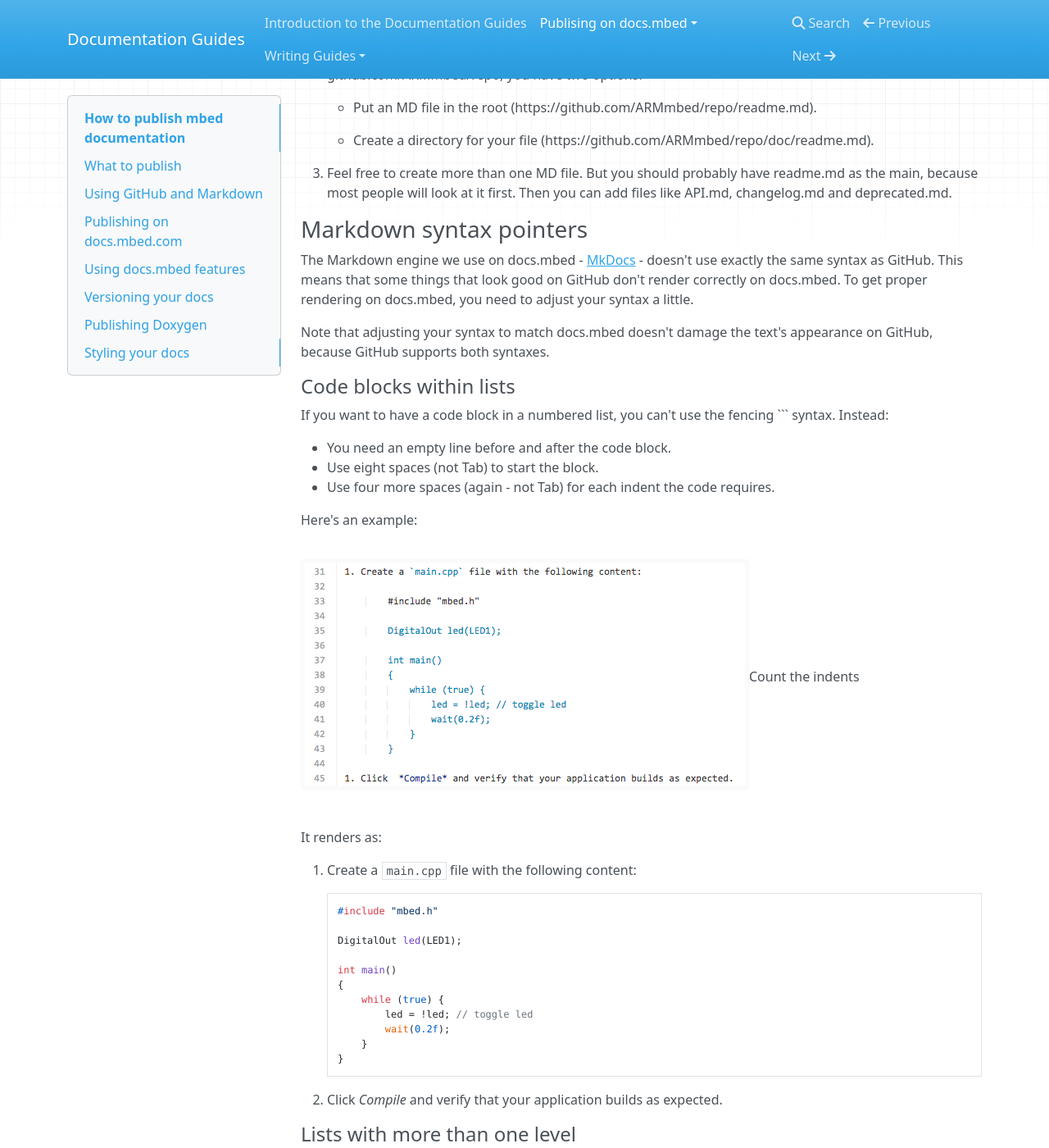
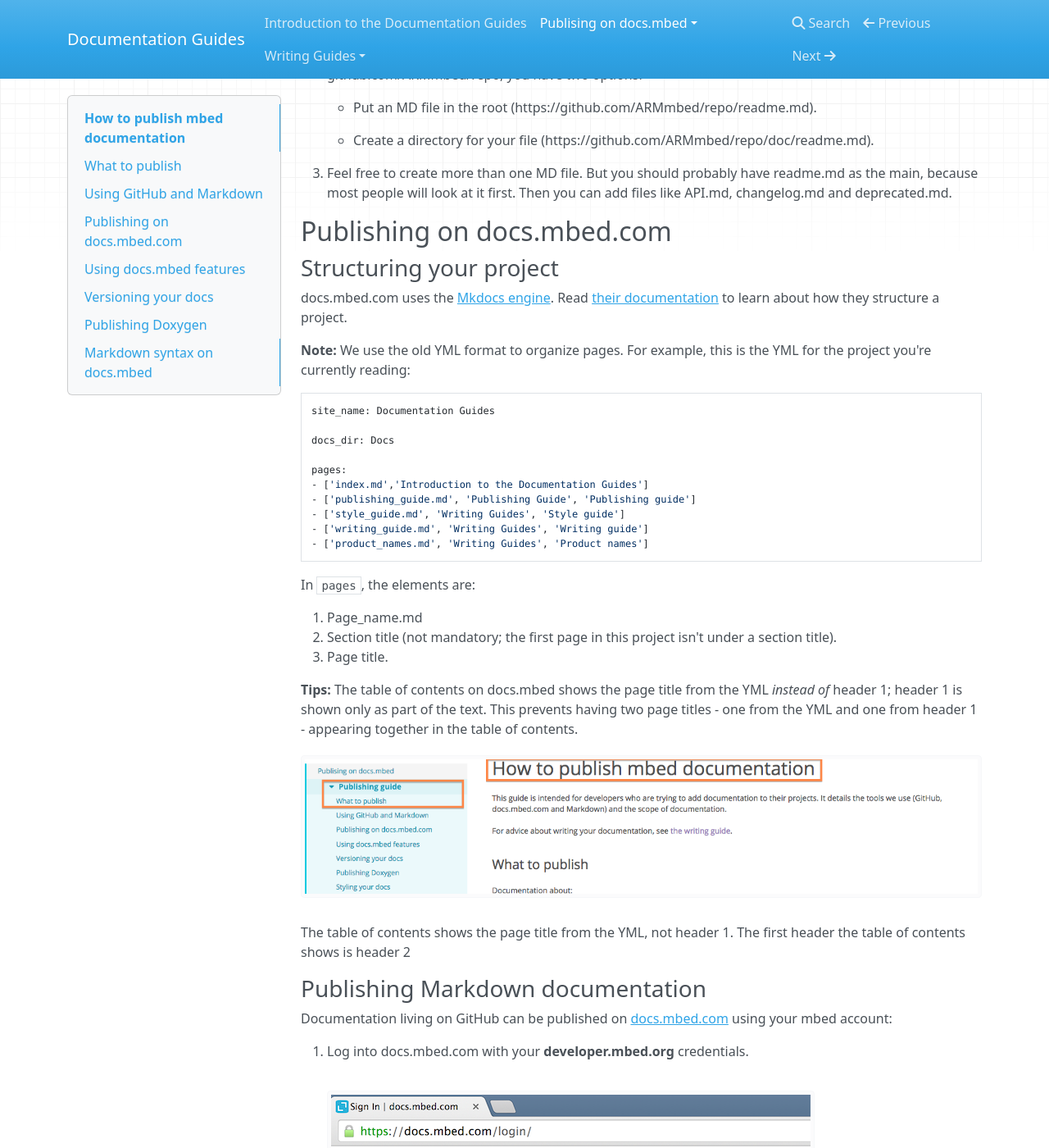
Before and after one commit to JoeTheGuitarist/documentation_docs, an MkDocs documentation site: the page built from Docs/publishing_guide.md, in a window 1280 px wide and 1400 px high, scrolled down 620 px. Shown: the whole window at 82% size. Built offline with MkDocs 1.6.1, drawn with Linux system fonts in a browser that asks for light colours; nearby versions of some CDN libraries; old or Windows-style settings are respelled for this version of MkDocs; some of the changed text lies outside the part shown.

Commit message:
Adding header 1 review

````diff
--- a/Docs/publishing_guide.md
+++ b/Docs/publishing_guide.md
@@ -30,50 +30,6 @@ Our documentation is written in Markdown and lives on GitHub:
 
 1. Feel free to create more than one MD file. But you should probably have readme.md as the main, because most people will look at it first. Then you can add files like API.md, changelog.md and deprecated.md.
 
-### Markdown syntax pointers
-
-The Markdown engine we use on docs.mbed - [MkDocs](http://www.mkdocs.org/user-guide/writing-your-docs/) - doesn't use exactly the same syntax as GitHub. This means that some things that look good on GitHub don't render correctly on docs.mbed. To get proper rendering on docs.mbed, you need to adjust your syntax a little.
-
-Note that adjusting your syntax to match docs.mbed doesn't damage the text's appearance on GitHub, because GitHub supports both syntaxes.
-
-#### Code blocks within lists
-
-If you want to have a code block in a numbered list, you can't use the fencing ``` syntax. Instead:
-
-* You need an empty line before and after the code block.
-* Use eight spaces (not Tab) to start the block.
-* Use four more spaces (again - not Tab) for each indent the code requires.
-
-Here's an example:
-
-<span class="images">![](Images/Code_Block.png)<span>Count the indents</span></span>
-
-It renders as:
-
-1. Create a `main.cpp` file with the following content:
-
-        #include "mbed.h"
-
-        DigitalOut led(LED1);
-
-        int main()
-        {
-            while (true) {
-                led = !led; // toggle led
-                wait(0.2f);
-            }
-        }
-
-1. Click  *Compile* and verify that your application builds as expected.
-
-#### Lists with more than one level
-
-If you want a list to render with more than one level of numbers or bullets, you need to use four spaces instead of Tab:
-
-1. Level one first item
-    1. Level two first item
-    1. Level two second item
-1. Level one second item
 
 ## Publishing on docs.mbed.com
 
@@ -100,6 +56,10 @@ In ``pages``, the elements are:
 1. Page_name.md
 1. Section title (not mandatory; the first page in this project isn't under a section title).
 1. Page title.
+
+<span class="tips">**Tips:** The table of contents on docs.mbed shows the page title from the YML *instead of* header 1; header 1 is shown only as part of the text. This prevents having two page titles - one from the YML and one from header 1 - appearing together in the table of contents.
+<span class="images">![](Images/Header1.png)<span>The table of contents shows the page title from the YML, not header 1. The first header the table of contents shows is header 2</span></span>
+</span>
 
 ### Publishing Markdown documentation
 
@@ -199,7 +159,52 @@ Note:
 1. Please follow the general [Doxygen guidelines](http://www.stack.nl/~dimitri/doxygen/) to write your comments.
 1. To generate a main page for your Doxygen, please create a markdown file in your repository's root called ``DOXYGEN_FRONTPAGE.md``.
 
-## Styling your docs
+## Markdown syntax on docs.mbed
+
+The Markdown engine we use on docs.mbed - [MkDocs](http://www.mkdocs.org/user-guide/writing-your-docs/) - doesn't use exactly the same syntax as GitHub. This means that some things that look good on GitHub don't render correctly on docs.mbed. To get proper rendering on docs.mbed, you need to adjust your syntax a little.
+
+Note that adjusting your syntax to match docs.mbed doesn't damage the text's appearance on GitHub, because GitHub supports both syntaxes.
+
+### Code blocks within lists
+
+If you want to have a code block in a numbered list, you can't use the fencing ``` syntax. Instead:
+
+* You need an empty line before and after the code block.
+* Use eight spaces (not Tab) to start the block.
+* Use four more spaces (again - not Tab) for each indent the code requires.
+
+Here's an example:
+
+<span class="images">![](Images/Code_Block.png)<span>Count the indents</span></span>
+
+It renders as:
+
+1. Create a `main.cpp` file with the following content:
+
+        #include "mbed.h"
+
+        DigitalOut led(LED1);
+
+        int main()
+        {
+            while (true) {
+                led = !led; // toggle led
+                wait(0.2f);
+            }
+        }
+
+1. Click  *Compile* and verify that your application builds as expected.
+
+### Lists with more than one level
+
+If you want a list to render with more than one level of numbers or bullets, you need to use four spaces instead of Tab:
+
+1. Level one first item
+    1. Level two first item
+    1. Level two second item
+1. Level one second item
+
+### Styling your docs
 
 The docs.mbed engine supports the following syntax:
 
````
